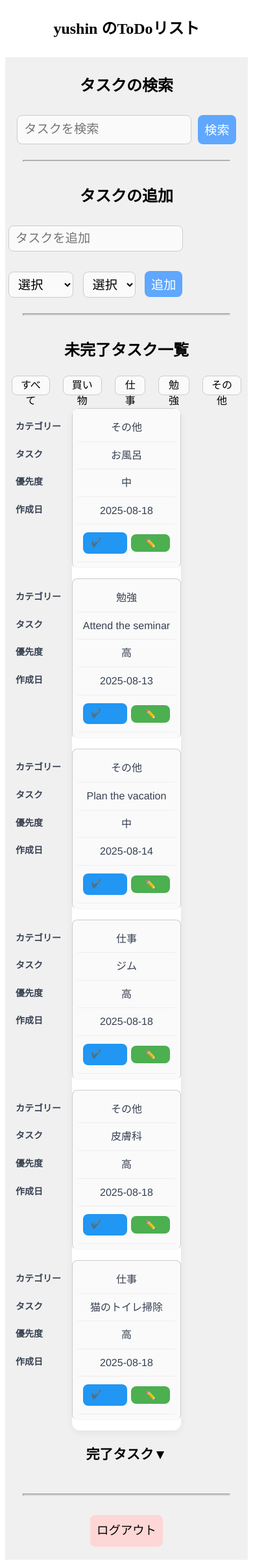
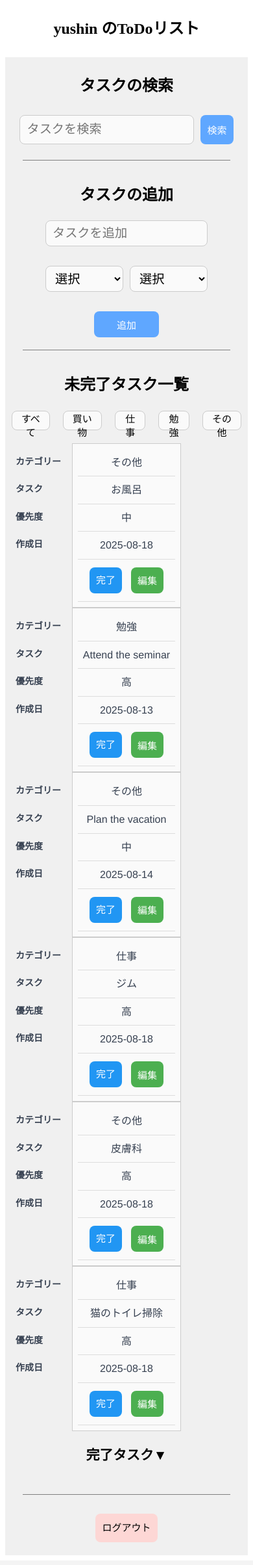
Before and after one commit to ushiushi05/todo_app_flask, a Flask app: page / in a window 390 px wide. Shown: the whole page at 65% size. After the commit the page ends 2373 px from the top, so only its background shows below. Run offline with Flask 2, Linux system fonts and the light colour scheme; a user stored in the database is signed in; data comes from the database, SQL or seed files in the repository; both versions use the stored data as it was after the commit.

Commit message:
CSS change

```diff
--- a/static/css/index.css
+++ b/static/css/index.css
@@ -5,9 +5,7 @@ h1 {
 }
 
 hr {
-  height: 1.5px;
   width: 85%;
-  background-color: #ccc;
 }
 
 .container-box {
@@ -60,7 +58,12 @@ hr {
   text-align: center;
   margin: 25px auto 10px;
 }
-
+.adding form {
+  display: flex;
+  flex-wrap: wrap;
+  align-items: center;
+  gap: 10px;
+}
 .adding input[type="text"],
 .adding select,
 .adding button[type="submit"] {
@@ -68,7 +71,7 @@ hr {
   font-size: 1.2rem;
   height: 40px;
   padding: 0 10px;
-  margin: 15px 5px;
+  margin: 10px 5px;
   border: 1px solid #ccc;
   border-radius: 8px;
   background: #fafafa;
@@ -116,14 +119,12 @@ h2 {
 }
 
 .task-table {
-  width: 700px;
-  max-width: 700px;
+  width: 100%;
+  max-width: 100%;
   border-collapse: collapse;
   font-family: "Helvetica Neue", Arial, sans-serif;
   background: #fff;
-  border-radius: 12px;
   overflow: hidden;
-  box-shadow: 0 4px 12px rgba(0, 0, 0, 0.05);
 }
 
 /* ヘッダー */
@@ -148,7 +149,6 @@ h2 {
 
 /* 行 */
 .task-table tbody tr {
-  border-bottom: 1px solid #f1f5f9;
   transition: background 0.2s ease;
 }
 
@@ -286,9 +286,45 @@ h2 {
     /* 横スクロールを強制禁止 */
   }
 
+    .adding form {
+    flex-direction: column;
+    align-items: center;
+  }
+
+  .adding input[type="text"] {
+    width: 100%;
+    max-width: 250px;
+    margin: 10px 0;
+  }
+  .adding select {
+    width: 100%;
+    max-width: 250px;
+    margin: 10px 0;
+  }
+
+  /* 2つの select を横並びにするためのラッパ */
+  .select-row {
+    display: flex;
+    gap: 10px;
+    justify-content: center;
+    width: 100%;
+    max-width: 250px;
+    margin: 0;
+  }
+
+  .select-row select {
+    flex: 1;   /* 均等に広げる */
+  }
+   .adding button {
+    display: block;
+    width: 100%;
+    max-width: 100px;
+    margin: 10px auto !important;
+   }
+
   .btn {
     width: 100%;
-    margin: 4px 0;
+    margin: 4px 4px;
   }
 
   .task-table,
@@ -303,9 +339,9 @@ h2 {
   }
 
   .task-table tr {
-    margin-bottom: 1rem;
+
     border: 1px solid #ccc;
-    border-radius: 8px;
+
     padding: 0.5rem;
     background: #fafafa;
     width: 100% !important;
@@ -317,7 +353,7 @@ h2 {
     justify-content: center;
     padding: 8px;
     border: none;
-    border-bottom: 1px solid #eee;
+    border-bottom: 1px solid #ddd;
     width: 100% !important;
     max-width: 100% !important;
     word-break: break-word;
@@ -342,23 +378,37 @@ h2 {
 
   button,
   a {
-    font-size: 16px;
-    padding: 10px 14px;
+    font-size: 15px !important;
+  }
+
+  .btn-back,
+  .btn-comp,
+  .btn-edit,
+  .btn-del {
+    padding: 0 !important;
+    display: flex;
+    align-items: center; /* 縦方向の中央 */
+    justify-content: center; /* 横方向の中央 */
+    max-width: 50px; /* 正方形にしたい場合 */
+    max-height: 40px;
+    width: 50px;
+    height: 40px;
   }
 }
-
 
 /* ==== モーダル ==== */
 /* モーダル全体（背景の半透明） */
 .modal {
-  display: none; /* JSで表示時に block に切り替え */
+  display: none;
+  /* JSで表示時に block に切り替え */
   position: fixed;
   z-index: 1000;
   left: 0;
   top: 0;
   width: 100%;
   height: 100%;
-  background-color: rgba(0,0,0,0.5); /* 半透明の背景 */
+  background-color: rgba(0, 0, 0, 0.5);
+  /* 半透明の背景 */
   display: flex;
   align-items: center;
   justify-content: center;
@@ -372,7 +422,7 @@ h2 {
   border-radius: 12px;
   max-width: 400px;
   width: 90%;
-  box-shadow: 0 8px 24px rgba(0,0,0,0.2);
+  box-shadow: 0 8px 24px rgba(0, 0, 0, 0.2);
   position: relative;
   animation: slideUp 0.3s ease;
   font-family: "Segoe UI", "Helvetica Neue", sans-serif;
@@ -398,6 +448,7 @@ h2 {
   color: #666;
   transition: color 0.2s;
 }
+
 #closeModal:hover {
   color: #000;
 }
@@ -426,10 +477,11 @@ h2 {
   font-size: 0.95rem;
   transition: border-color 0.2s, box-shadow 0.2s;
 }
+
 #editForm input:focus,
 #editForm select:focus {
   border-color: #007bff;
-  box-shadow: 0 0 4px rgba(0,123,255,0.3);
+  box-shadow: 0 0 4px rgba(0, 123, 255, 0.3);
   outline: none;
 }
 
@@ -444,19 +496,34 @@ h2 {
   cursor: pointer;
   transition: background 0.2s, transform 0.1s;
 }
+
 #editSubmit:hover {
   background: #0056b3;
 }
+
 #editSubmit:active {
   transform: scale(0.98);
 }
 
 /* アニメーション */
 @keyframes fadeIn {
-  from { opacity: 0; }
-  to { opacity: 1; }
+  from {
+    opacity: 0;
+  }
+
+  to {
+    opacity: 1;
+  }
 }
+
 @keyframes slideUp {
-  from { transform: translateY(30px); opacity: 0; }
-  to { transform: translateY(0); opacity: 1; }
+  from {
+    transform: translateY(30px);
+    opacity: 0;
+  }
+
+  to {
+    transform: translateY(0);
+    opacity: 1;
+  }
 }
--- a/templates/index.html
+++ b/templates/index.html
@@ -36,11 +36,12 @@
             {% endif %}
             {% endif %}
         </div>
-        <hr>
+        <hr size="1" color="grey" noshade="">
         <div class="adding">
             <h2 class="adding-h2">タスクの追加</h2>
             <form action="/add" method="POST" autocomplete="off">
                 <input type="text" name="task" placeholder="タスクを追加" required>
+                <div class="select-row">
                     <select name="category">
                         <option value="選択" selected hidden>選択</option>
                         <option value="買い物">買い物</option>
@@ -54,10 +55,11 @@
                         <option value="2">中</option>
                         <option value="3">低</option>
                     </select>
+                </div>
                 <button type="submit">追加</button>
             </form>
         </div>
-        <hr>
+        <hr size="1" color="grey" noshade="">
         <h2>未完了タスク一覧</h2>
         <div id="categoryFilter" class="filter-box">
             <button class="filter-btn" data-category="all">すべて</button>
@@ -91,8 +93,8 @@
                         </td>
                         <td class="date_created" data-label="作成日">{{ task[5] }}</td>
                         <td class="actions">
-                            <a href="/toggle/{{ task[0] }}" class="btn btn-comp">✔️</a>
-                            <button class="btn btn-edit">✏️</button>
+                            <a href="/toggle/{{ task[0] }}" class="btn btn-comp">完了</a>
+                            <button class="btn btn-edit">編集</button>
                         </td>
                     </tr>
                     {% endfor %}
@@ -125,15 +127,15 @@
                         </td>
                         <td class="date_created" data-label="作成日">{{ task[5] }}</td>
                         <td class="actions">
-                            <a href="/toggle/{{ task[0] }}" class="btn btn-back">✔️</a>
-                            <a href="/delete/{{ task[0] }}" class="btn btn-del">🗑️</a>
+                            <a href="/toggle/{{ task[0] }}" class="btn btn-back">未完了</a>
+                            <a href="/delete/{{ task[0] }}" class="btn btn-del">削除</a>
                         </td>
                     </tr>
                     {% endfor %}
                 </tbody>
             </table>
         </div>
-        <hr>
+        <hr size="1" color="grey" noshade="">
         <a href="/logout" class="logout">ログアウト</a>
 
         <div id="editModal" class="modal">
```
Also changed, not shown: todo.db. Lines whose indentation alone changed are shown as unchanged.
